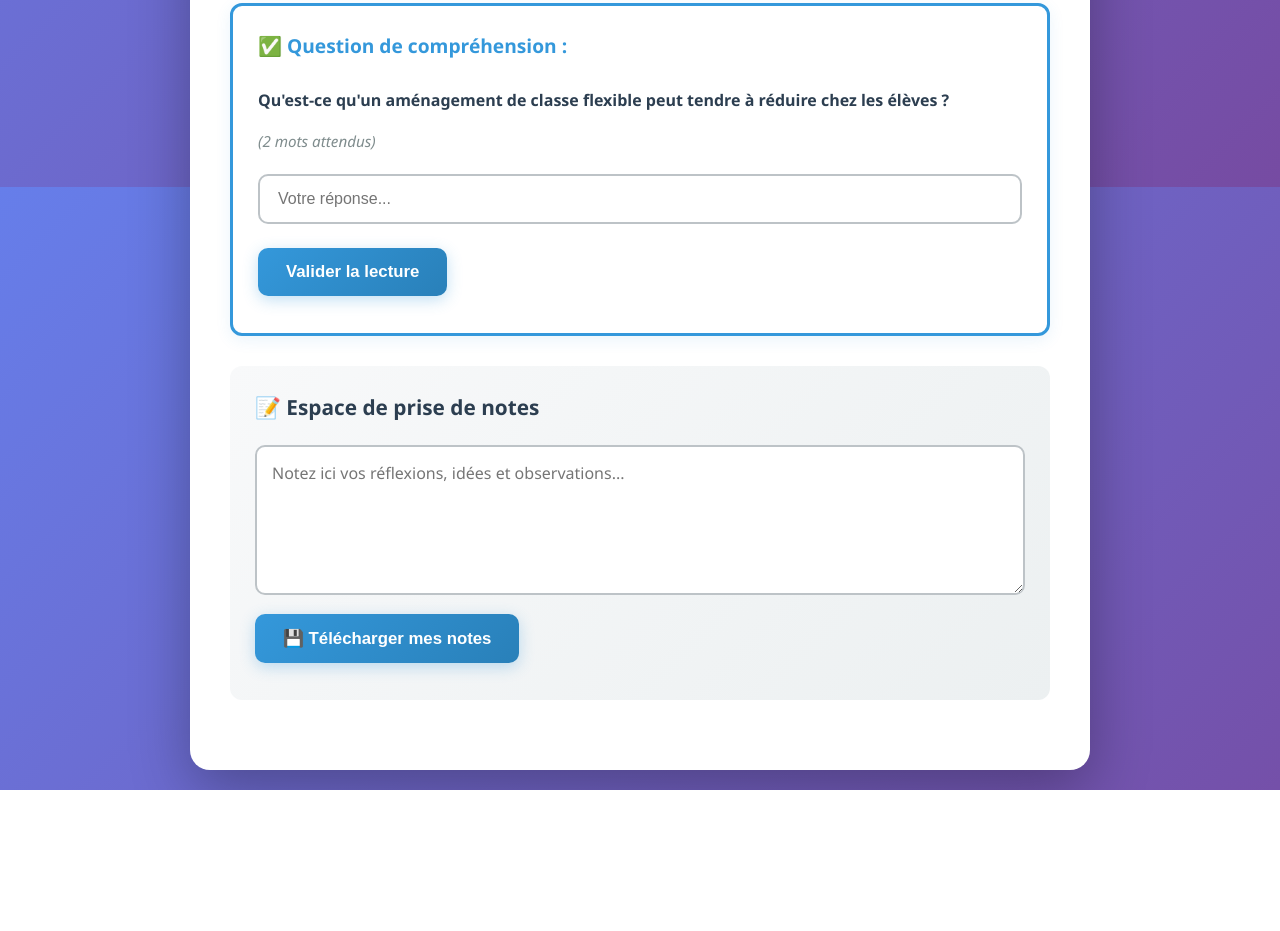
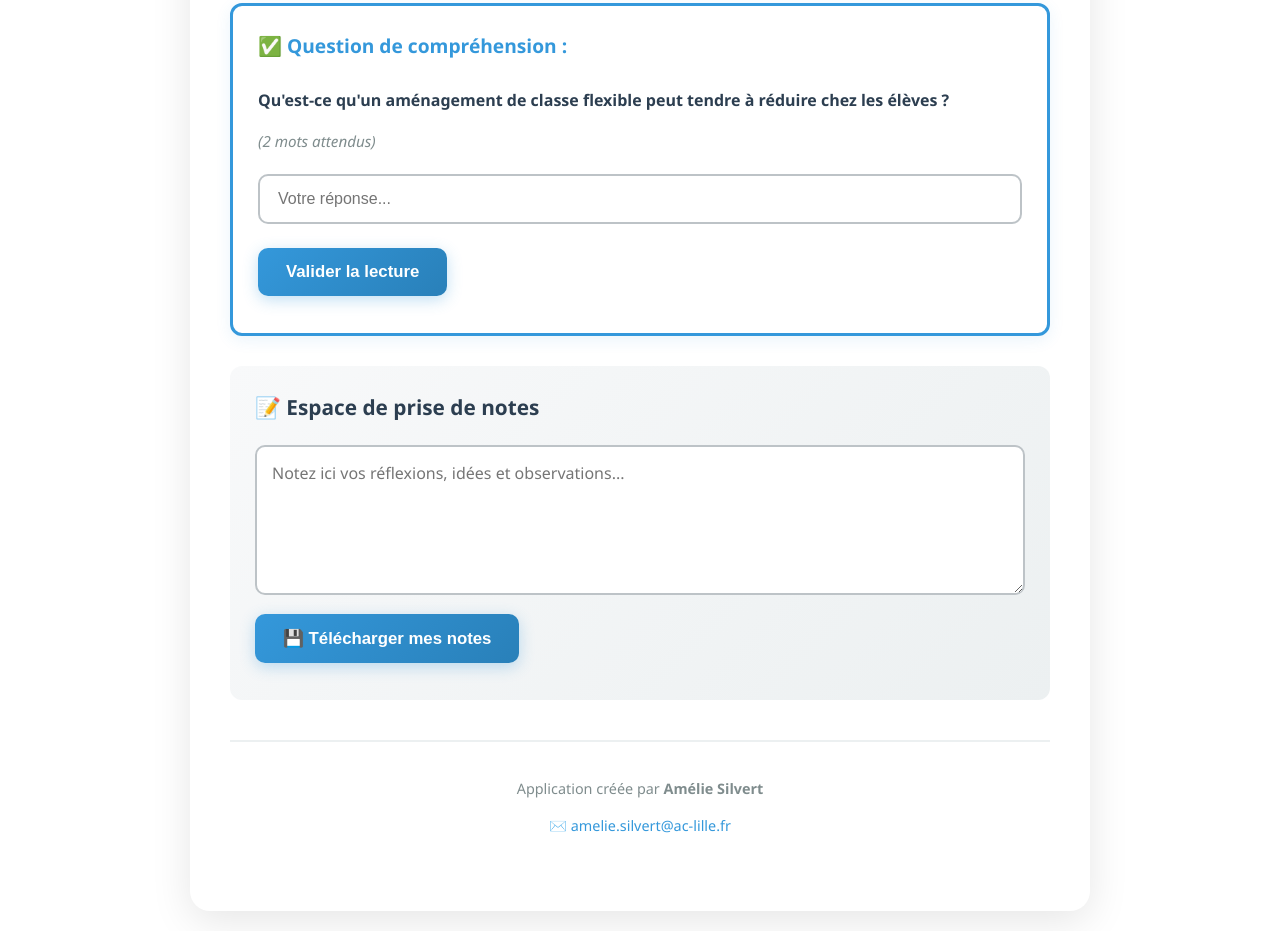
Before and after one commit to silverteacher/simulateurflexible, a plain HTML site: page index.html in a window 1280 px wide. Shown: the part 613-1544 px from the top of the page. Before the commit the page ends 1403 px from the top, so only its background shows below. Drawn offline with Linux system fonts and the light colour scheme.

Commit message:
Modify styles and add footer to index.html
Updated background color and footer styles in index.html.

```diff
--- a/index.html
+++ b/index.html
@@ -23,8 +23,7 @@
 
 body {
   font-family: 'Segoe UI', system-ui, -apple-system, sans-serif;
-  background: linear-gradient(135deg, #667eea 0%, #764ba2 100%);
-  background-attachment: fixed;
+  background: #FFFFFF;
   color: var(--text);
   margin:0;
   padding:20px;
@@ -38,7 +37,7 @@ body {
   background: white;
   padding: 40px;
   border-radius: 20px;
-  box-shadow: 0 20px 60px rgba(0,0,0,0.3);
+  box-shadow: 0 10px 40px rgba(0,0,0,0.1);
 }
 
 h1 {
@@ -439,6 +438,25 @@ img {
   box-shadow: 0 8px 25px rgba(44, 62, 80, 0.2);
 }
 
+footer {
+  text-align: center;
+  margin-top: 40px;
+  padding: 20px 0;
+  border-top: 2px solid #ECF0F1;
+  color: #7F8C8D;
+  font-size: 0.9em;
+}
+
+footer a {
+  color: #3498DB;
+  text-decoration: none;
+  font-weight: 500;
+}
+
+footer a:hover {
+  text-decoration: underline;
+}
+
 @media (max-width: 768px) {
   body { font-size: 15px; padding: 10px; }
   .container { padding: 25px; border-radius: 15px; }
@@ -472,6 +490,12 @@ img {
 </div>
 <div id="scoring"></div>
 <div id="exportArea"></div>
+
+<footer>
+  <p>Application créée par <strong>Amélie Silvert</strong></p>
+  <p><a href="mailto:amelie.silvert@ac-lille.fr">✉️ amelie.silvert@ac-lille.fr</a></p>
+</footer>
+
 </div>
 
 <script>
@@ -952,7 +976,7 @@ function showEnd(){
     <div class="qr-container">
       <h3>🎁 Découvrez ma récompense !</h3>
       <p>Scannez ce QR code pour accéder à votre bonus :</p>
-      <img src="qrcode.png" alt="QR Code Récompense">
+      <img src="https://silverteacher.github.io/simulateurflexible/qrcode.png" alt="QR Code Récompense">
     </div>
     <button id="export">📥 Exporter votre parcours</button>`;
 
```
